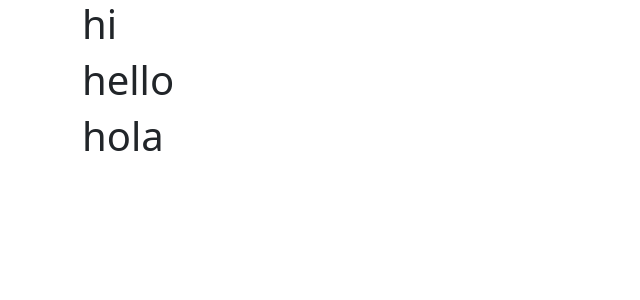
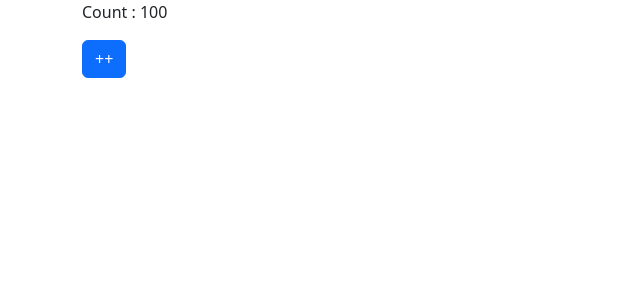
Before and after one commit to Ekansh10/Training-Karekram, a React (Vite) app in the folder Day 9/my-react-app/: page / in a window 1280 px wide. Shown: the top 300 px of the page, without its empty margins (0-640 px from the left). Built offline with nearby package versions, Linux system fonts and the light colour scheme.

Commit message:
useState in functional component

```diff
--- a/Day 9/my-react-app/src/components/app/App.jsx
+++ b/Day 9/my-react-app/src/components/app/App.jsx
@@ -1,18 +1,32 @@
 import React from "react";
 import ListOfCourses from "../listofcourses/listofcourses";
 import FMessage from "../functional/message.functional";
+import Counter from "../functional/counter";
+// class App extends React.Component {
+//   render() {
+//     // return <ListOfCourses />;
+//     return (
+//       <div>
+//         <FMessage msg="hi"/>
+//         <FMessage msg="hello"/>
+//         <FMessage msg="hola"/>
+//       </div>
+//     )
+//   }
+// }
 
-class App extends React.Component {
-  render() {
-    // return <ListOfCourses />;
-    return (
+function App(){ // App as a functional component()
+  return (
       <div>
-        <FMessage msg="hi"/>
-        <FMessage msg="hello"/>
-        <FMessage msg="hola"/>
+        <Counter />
       </div>
     )
-  }
 }
 
+// var App = () => <div> // can be done this ways as well
+//         <FMessage msg="hi"/>
+//         <FMessage msg="hello"/>
+//         <FMessage msg="hola"/>
+//       </div>
+
 export default App;
--- /dev/null
+++ b/Day 9/my-react-app/src/components/functional/counter.jsx
@@ -0,0 +1,13 @@
+import { useState } from "react";
+
+var Counter = () => {
+    const[count, setCount] = useState(100); // 100 is the initial value of the state. useState methods returns a destructured array. setCount is defined by useState. Just pass the newer value
+    return <div>
+        <p>
+            Count : {count}
+        </p>
+        <button className="btn btn-primary" onClick={() => setCount(count+1)}>++</button> {/*setCount here assigns new object to the count object(Integer) and same diffing algo works here and the Actuall DOM is manipulated and the render method is called*/}
+    </div>
+}
+
+export default Counter;
--- a/Day 9/my-react-app/src/components/functional/message.functional.jsx
+++ b/Day 9/my-react-app/src/components/functional/message.functional.jsx
@@ -2,5 +2,5 @@
 //     return <h1>{props.msg}</h1>
 // }
 
-var FMessage = (props) => <h1>{props.msg}</h1>
+var FMessage = props => <h1>{props.msg}</h1>
 export default FMessage;
```
Also changed, not shown: 1 other file (tests, documents, lock files or other folders).
